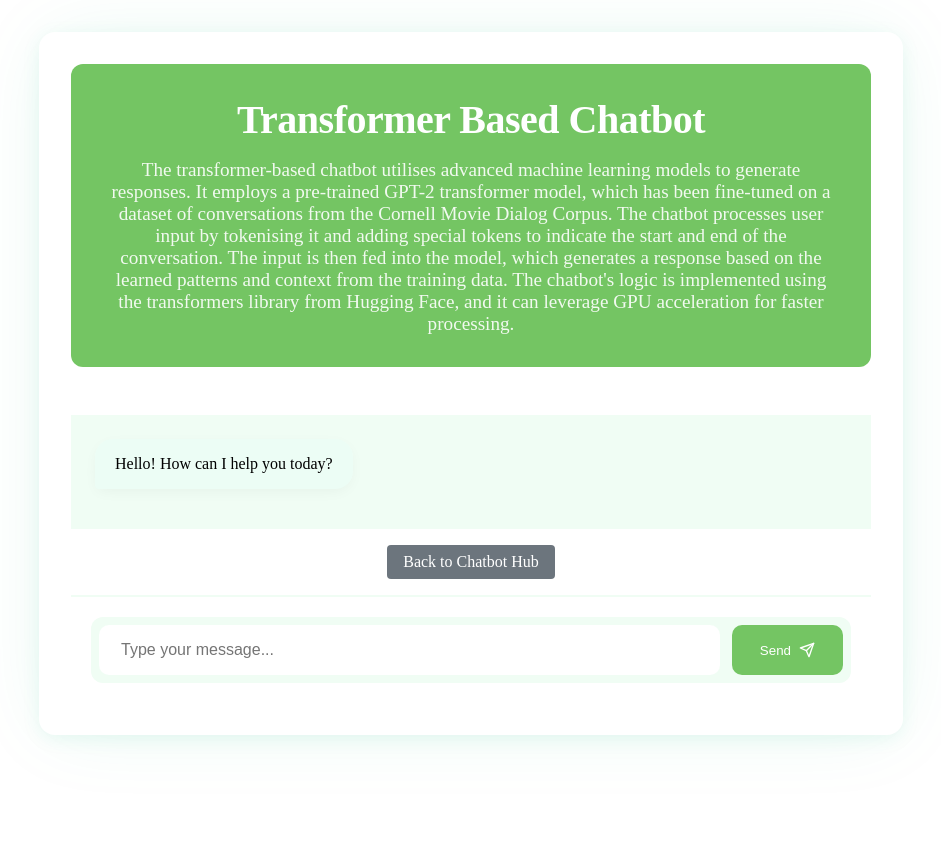
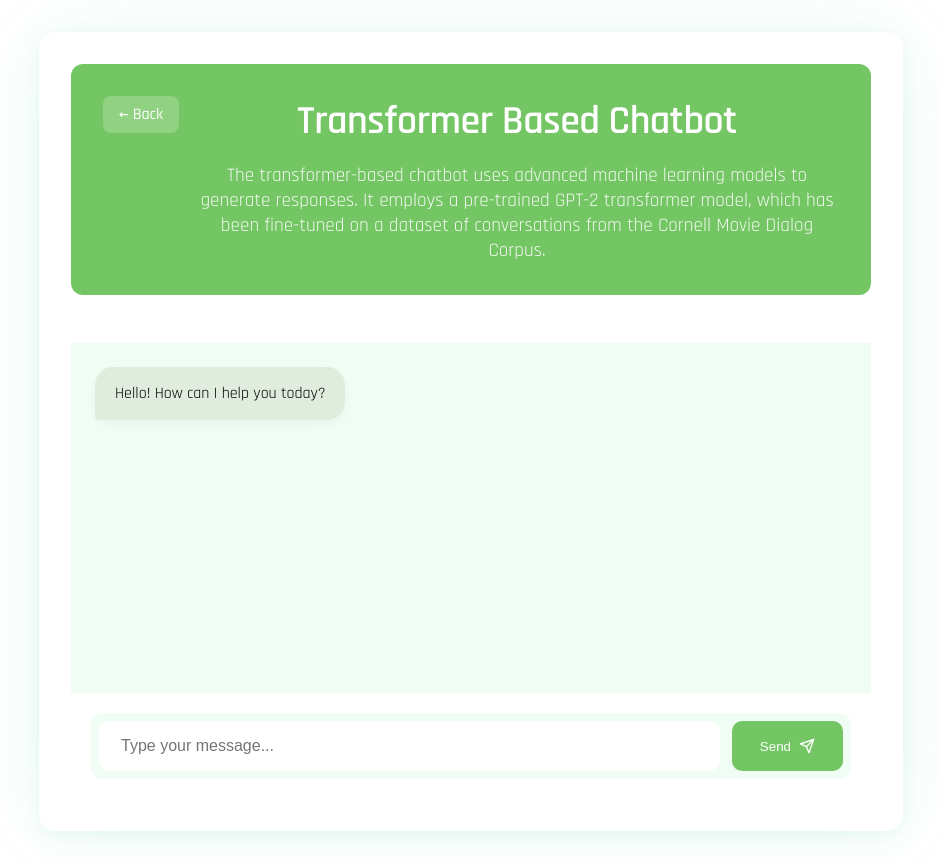
Before and after one commit to tom-gemini-cloud/conl725-chatbot-v3, a FastAPI app: page /transformer-based in a window 1280 px wide. Shown: the whole page, without its empty margins (169-1110 px from the left). Before the commit the page ends 745 px from the top, so only its background shows below. Run offline with FastAPI, Linux system fonts and the light colour scheme; parts of the project's set-up code (start-up, migrations or seed data) failed here and were passed over; some libraries are stand-ins or nearby versions.

Commit message:
Refactor chatbot implementation and enhance UI/UX
- Updated main.py to initialize chatbots without parameters for improved flexibility.
- Changed transformer chatbot response method from `get_response` to `generate_response` for clarity.
- Modified CSS styles in styles.css to improve layout, responsiveness, and overall aesthetics, including font adjustments and container sizing.
- Enhanced HTML templates to include back navigation and improved structure for better user experience.
- Updated routes in templates to ensure correct endpoint handling for chat interactions.

```diff
--- a/main.py
+++ b/main.py
@@ -26,8 +26,8 @@
 # Initialise both chatbots
 # Rule-based uses pre-processed conversation data
 # Transformer-based uses a fine-tuned dialogue model
-rule_based_chatbot = RuleBasedChatbot(correct_param1='value1', correct_param2='value2')
-transformer_chatbot = TransformerChatbot(model_path='./dialogue_model_final')
+rule_based_chatbot = RuleBasedChatbot()
+transformer_chatbot = TransformerChatbot()
 
 # Route handlers for different pages
 @app.get("/")
@@ -68,7 +68,7 @@
     Returns both the user's message and the bot's response"""
     form_data = await request.form()
     user_message = form_data['message']
-    bot_response = transformer_chatbot.get_response(user_message)
+    bot_response = transformer_chatbot.generate_response(user_message)
     return templates.TemplateResponse(
         "chat_response.html",
         {
--- a/static/styles.css
+++ b/static/styles.css
@@ -5,9 +5,15 @@
   --secondary-color: #374151;
   --bg-color: #f0fdf4;
   --user-message-bg: #d1fae5;
-  --bot-message-bg: #ecfdf5;
+  --bot-message-bg: #e0ecdd;
   --border-color: #d1d5db;
   --shadow-color: rgba(16, 185, 129, 0.1);
+  --font-family: "Rajdhani", monospace;
+}
+
+/* Apply the font to the body */
+body {
+  font-family: var(--font-family);
 }
 
 .chat-container {
@@ -18,7 +24,7 @@
   box-shadow: 0 4px 20px -2px var(--shadow-color),
     0 0 80px -10px var(--shadow-color);
   padding: 2rem;
-  min-height: 500px;
+  min-height: 300px;
 }
 
 .chat-header {
@@ -49,6 +55,8 @@
   overflow-y: auto;
   background: var(--bg-color);
   scroll-behavior: smooth;
+  height: 300px;
+  max-height: 300px;
 }
 
 .chat-box::-webkit-scrollbar {
@@ -295,3 +344,45 @@
 .back-button:hover {
   background-color: #5a6268;
 }
+
+.header-content {
+  display: flex;
+  align-items: flex-start;
+  gap: 1rem;
+}
+
+.header-text {
+  flex: 1;
+}
+
+.chat-header .back-button {
+  padding: 0.5rem 1rem;
+  background-color: rgba(255, 255, 255, 0.2);
+  color: white;
+  text-decoration: none;
+  border-radius: 8px;
+  transition: all 0.3s ease;
+  font-weight: 500;
+  align-self: flex-start;
+}
+
+.chat-header .back-button:hover {
+  background-color: rgba(255, 255, 255, 0.3);
+  transform: translateY(-1px);
+}
+
+/* Add a medium breakpoint for tablets */
+@media (min-width: 641px) and (max-width: 1024px) {
+  .chat-container {
+    margin: 1rem;
+    max-width: 90%;
+  }
+
+  .button-container {
+    gap: 1.5rem;
+  }
+
+  .chatbot-button {
+    padding: 1.25rem 2rem;
+  }
+}
--- a/templates/base.html
+++ b/templates/base.html
@@ -3,6 +3,12 @@
   <head>
     <meta charset="UTF-8" />
     <meta name="viewport" content="width=device-width, initial-scale=1.0" />
+    <link rel="preconnect" href="https://fonts.googleapis.com" />
+    <link rel="preconnect" href="https://fonts.gstatic.com" crossorigin />
+    <link
+      href="https://fonts.googleapis.com/css2?family=Rajdhani:wght@300;400;500;600;700&display=swap"
+      rel="stylesheet"
+    />
     <title>NLTK Chatbot</title>
     <script src="https://unpkg.com/htmx.org@1.9.6"></script>
     <link rel="stylesheet" href="{{ url_for('static', path='styles.css') }}" />
--- a/templates/index.html
+++ b/templates/index.html
@@ -7,8 +7,8 @@
   </header>
 
   <main class="button-container">
-    <a href="/rule-based" class="chatbot-button">Rule-Based Chatbot</a>
-    <a href="/transformer-based" class="chatbot-button"
+    <a href="rule-based" class="chatbot-button">Rule-Based Chatbot</a>
+    <a href="transformer-based" class="chatbot-button"
       >Transformer-Based Chatbot</a
     >
   </main>
--- a/templates/trans.html
+++ b/templates/trans.html
@@ -2,18 +2,18 @@
 {% extends "base.html" %} {% block content %}
 <div class="chat-container">
   <header class="chat-header">
-    <h1>Transformer Based Chatbot</h1>
-    <p class="subtitle">
-      The transformer-based chatbot utilises advanced machine learning models to
-      generate responses. It employs a pre-trained GPT-2 transformer model,
-      which has been fine-tuned on a dataset of conversations from the Cornell
-      Movie Dialog Corpus. The chatbot processes user input by tokenising it and
-      adding special tokens to indicate the start and end of the conversation.
-      The input is then fed into the model, which generates a response based on
-      the learned patterns and context from the training data. The chatbot's
-      logic is implemented using the transformers library from Hugging Face, and
-      it can leverage GPU acceleration for faster processing.
-    </p>
+    <div class="header-content">
+      <a href="/" class="back-button">← Back</a>
+      <div class="header-text">
+        <h1>Transformer Based Chatbot</h1>
+        <p class="subtitle">
+          The transformer-based chatbot uses advanced machine learning models to
+          generate responses. It employs a pre-trained GPT-2 transformer model,
+          which has been fine-tuned on a dataset of conversations from the
+          Cornell Movie Dialog Corpus.
+        </p>
+      </div>
+    </div>
   </header>
 
   <main class="chat-box" id="chat-box">
@@ -22,14 +22,9 @@
     </div>
   </main>
 
-  <!-- Add back button -->
-  <div class="back-button-container">
-    <a href="/" class="back-button">Back to Chatbot Hub</a>
-  </div>
-
   <footer class="chat-footer">
     <form
-      hx-post="/chat"
+      hx-post="/chat/transformer-based"
       hx-target="#chat-box"
       hx-swap="beforeend"
       hx-indicator="#spinner"
```
Also changed, not shown: other parts of static/styles.css (+42 -1 lines), templates/rules.html (+12 -16 lines), transformer_based/chat.py (+1 -22 lines).
